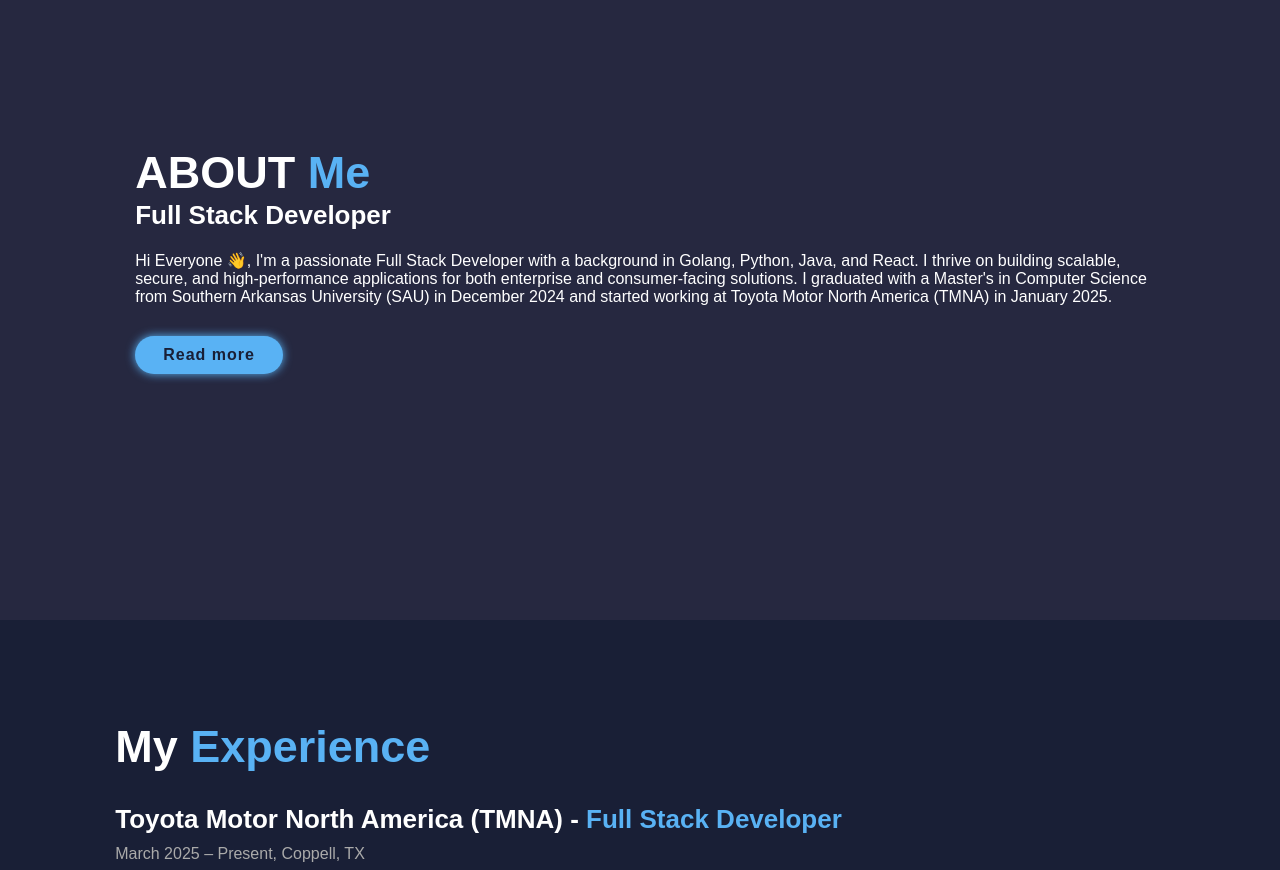
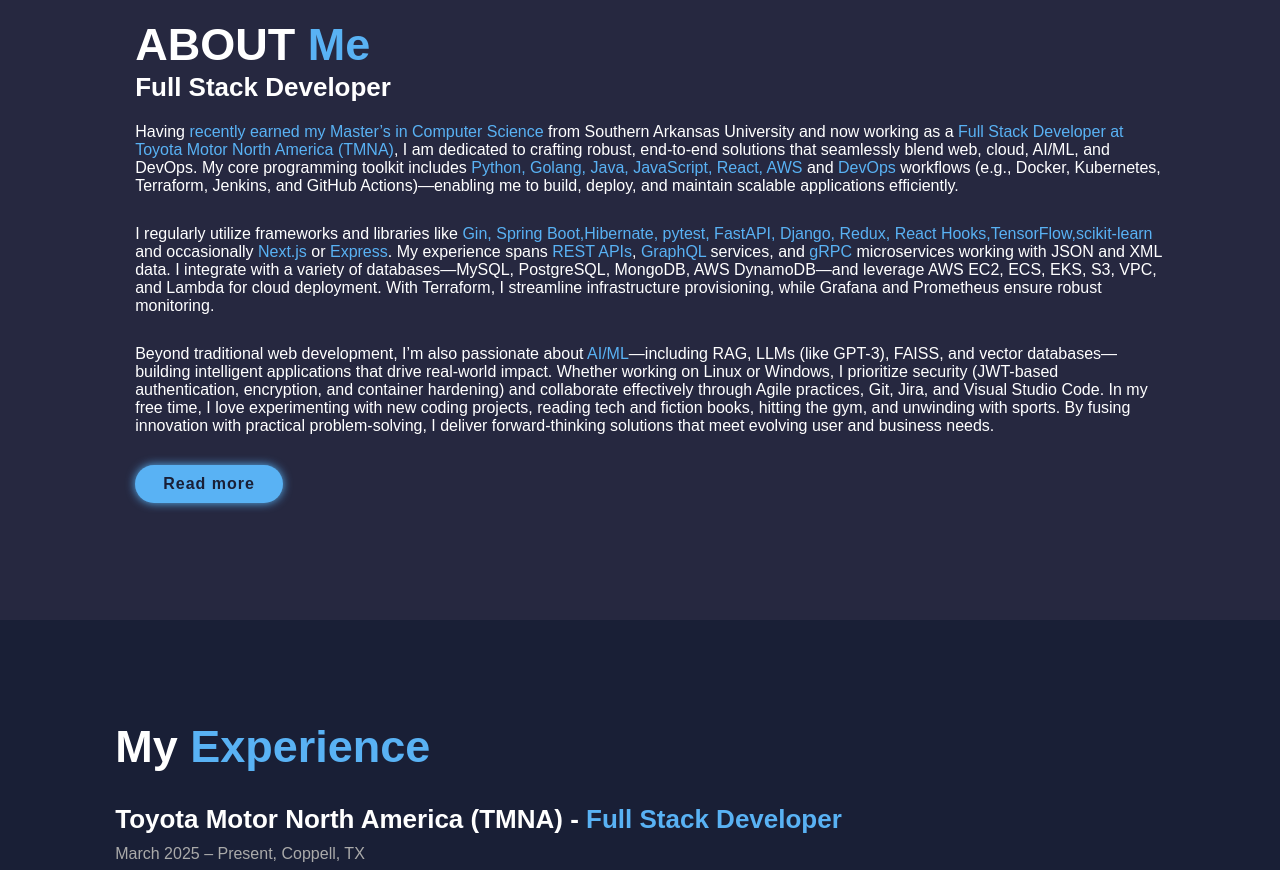
Before and after one commit to Prasanna-Kumar-N-16/prasanna-kumar-n-16.github.io, a plain HTML site: page index.html in a window 1280 px wide. Shown: the part 980-1850 px from the top of the page. Drawn offline with nearby package versions, Linux system fonts and the light colour scheme; a script that the page names is missing.

Commit message:
added changes to about section

```diff
--- a/css/styles.css
+++ b/css/styles.css
@@ -98,7 +98,7 @@ span{
 }
 
 .home-img img {
-    width: 20vw;
+    width: 30vw;
 }
 
 @keyframes floatImage {
--- a/index.html
+++ b/index.html
@@ -63,11 +63,41 @@
         <div class="about-content">
             <h2 class="heading"> ABOUT <span>Me</span> </h2>
             <h3>Full Stack Developer</h3>
-            <p> Hi Everyone 👋,
-                I'm a passionate Full Stack Developer with a background in Golang, Python, Java, and React.
-                I thrive on building scalable, secure, and high-performance applications for both enterprise and consumer-facing solutions.
-                I graduated with a Master's in Computer Science from Southern Arkansas University (SAU) in December 2024 and
-                started working at Toyota Motor North America (TMNA) in January 2025. </p>
+            <p>
+              Having <span class="highlight">recently earned my Master’s in Computer Science</span>
+              from Southern Arkansas University and now working as a
+              <span class="highlight">Full Stack Developer at Toyota Motor North America (TMNA)</span>,
+              I am dedicated to crafting robust, end-to-end solutions that seamlessly blend
+              web, cloud, AI/ML, and DevOps. My core programming toolkit includes
+              <span class="highlight">Python, Golang, Java, JavaScript, React, AWS </span>
+              and <span class="highlight">DevOps</span> workflows (e.g.,
+              Docker, Kubernetes, Terraform, Jenkins, and GitHub Actions)—enabling me to build,
+              deploy, and maintain scalable applications efficiently.
+            </p>
+
+            <p>
+              I regularly utilize frameworks and libraries like
+              <span class="highlight">Gin, Spring Boot,Hibernate, pytest, FastAPI, Django, Redux, React Hooks,TensorFlow,scikit-learn</span>
+              and occasionally <span class="highlight">Next.js</span> or <span class="highlight">Express</span>.
+              My experience spans <span class="highlight">REST APIs</span>,
+              <span class="highlight">GraphQL</span> services, and <span class="highlight">gRPC</span>
+              microservices working with JSON and XML data. I integrate with a variety of databases—MySQL,
+              PostgreSQL, MongoDB, AWS DynamoDB—and leverage AWS EC2, ECS, EKS, S3, VPC, and Lambda
+              for cloud deployment. With Terraform, I streamline infrastructure provisioning,
+              while Grafana and Prometheus ensure robust monitoring.
+            </p>
+
+            <p>
+              Beyond traditional web development, I’m also passionate about
+              <span class="highlight">AI/ML</span>—including RAG, LLMs (like GPT-3), FAISS,
+              and vector databases—building intelligent applications that drive real-world impact.
+              Whether working on Linux or Windows, I prioritize security (JWT-based authentication,
+              encryption, and container hardening) and collaborate effectively through Agile practices,
+              Git, Jira, and Visual Studio Code. In my free time, I love experimenting with new coding projects,
+              reading tech and fiction books, hitting the gym, and unwinding with sports. By fusing innovation
+              with practical problem-solving, I deliver forward-thinking solutions that meet evolving
+              user and business needs.
+            </p>
             <a href="a" class="btn">Read more</a>
         </div>
     </section>
```
